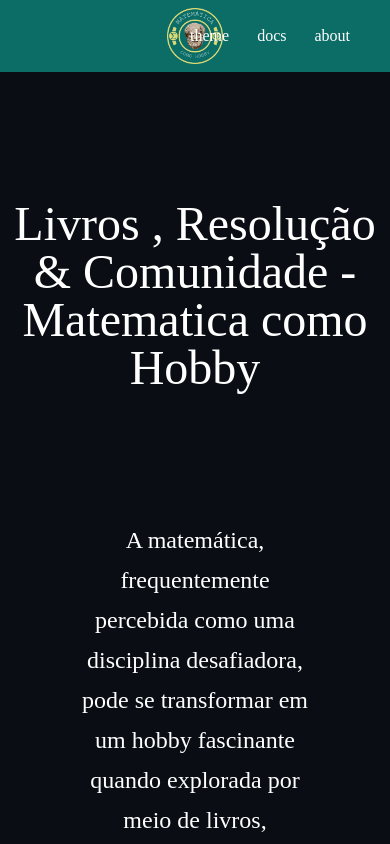
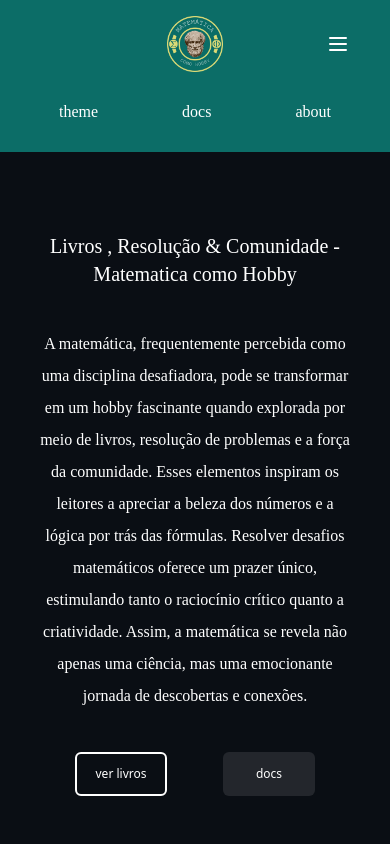
Before and after one commit to Matematica-como-Hobby/Matematica-como-Hobby-Site, a Next.js app: page / in a window 390 px wide. Shown: the top 844 px of the page. Built offline with nearby package versions, Linux system fonts and the light colour scheme; a web font is replaced by a local one.

Commit message:
home page - section base - resposive desing ( mobile ) - creating a new file for navbar and menu icon

```diff
--- a/package.json
+++ b/package.json
@@ -1,5 +1,6 @@
 {
   "dependencies": {
+    "clsx": "^2.1.1",
     "next": "^15.1.5",
     "react": "^19.0.0",
     "react-dom": "^19.0.0"
--- /dev/null
+++ b/src/app/header-button.tsx
@@ -0,0 +1,31 @@
+'use client';
+
+import clsx from 'clsx';
+import { useState } from 'react';
+
+export default function Headernavh(){
+
+  var [isOpen, setOpen] = useState(false)
+
+  return <>
+    <svg onClick={() => setOpen(isOpen = !isOpen)} className="lg:hidden absolute right-10 my-4 w-6 h-6" fill="none" stroke="currentColor" viewBox="0 0 24 24" >
+      <path strokeLinecap="round" strokeLinejoin="round" strokeWidth="2" d="M4 6h16M4 12h16M4 18h16"></path>
+    </svg>
+
+    <nav className={clsx(
+      "max-lg:mt-6 max-lg:mb-2 lg:absolute right-10 lg:py-4",
+      {
+        "max-lg:hidden": isOpen === true,
+        "": isOpen === false,
+      }
+
+      )}
+    >
+      <div className='flex self-end gap-7 sm:gap-3' style={{fontFamily: "Poiret One"}}>
+        <a href='#' className='hover:bg-white/10 rounded px-7 py-1'>theme</a>
+        <a href='#' className='hover:bg-white/10 rounded px-7 py-1'>docs</a>
+        <a href='#' className='hover:bg-white/10 rounded px-7 py-1'>about</a>
+      </div>
+    </nav>
+  </>
+}
--- a/src/app/layout.tsx
+++ b/src/app/layout.tsx
@@ -1,22 +1,19 @@
 import logo from '@/public/logo.png'
 import Image from 'next/image';
+import Headernavh from './header-button';
 
 import '@/styles/global.css';
 
 export default function RootLayout({ children, } : { children : React.ReactNode }) {
+
   return (
     <html lang="en">
       <body className='bg-primary'>
-        <header className='w-full bg-green-mth flex justify-center text-white py-2 px-20 '>
+        <header className='flex flex-col text-white items-center w-full bg-green-mth py-4 px-20'>
+
           <Image className="w-14" src={logo} alt="mth-logo"/>
 
-          <nav className='absolute right-10 py-4'>
-            <div className='flex self-end gap-7 ' style={{fontFamily: "Poiret One"}}>
-              <a>theme</a>
-              <a>docs</a>
-              <a>about</a>
-            </div>
-          </nav>
+          <Headernavh />
 
         </header>
 
--- a/src/app/page.tsx
+++ b/src/app/page.tsx
@@ -1,22 +1,23 @@
 import Image from 'next/image';
 import card_oint from '@/public/card-oint.png'
+
 import "@/styles/neon.css"
 
 export default function Page() {
   return <main>
 
-    <div className='relative z-1 flex flex-col justify-center mt-32 m-auto text-white text-center'>
+    <div className='relative z-1 flex flex-col justify-center m-auto text-white text-center mt-20 sm:mt-32'>
 
-      <h1 className="text-5xl font-[Almendra]">Livros , Resolução & Comunidade - Matematica como Hobby</h1>
+      <h1 className=" font-[Almendra] text-xl w-3/4 mx-auto sm:text-4xl 2xl:text-5xl">Livros , Resolução & Comunidade - Matematica como Hobby</h1>
 
-      <p className="text-2xl leading-10 mt-32 mx-auto w-3/5" style={{fontFamily : "Carattere"}}>A matemática, frequentemente percebida como uma disciplina desafiadora, pode se transformar em um hobby fascinante quando explorada por meio de  livros, resolução de problemas e a força da comunidade. Esses elementos inspiram os leitores a apreciar a beleza dos números e a lógica por trás das fórmulas. Resolver desafios matemáticos oferece um prazer único, estimulando tanto o raciocínio crítico quanto a criatividade. Assim, a matemática se revela não apenas uma ciência, mas uma emocionante jornada de descobertas e conexões.</p>
+      <p className=" w-4/5 leading-8 mx-auto font-[Carattere] mt-10 sm:leading-10 md:text-xl md:mt-24 2xl:w-3/5 2xl:text-2xl 2xl:mt-32  ">A matemática, frequentemente percebida como uma disciplina desafiadora, pode se transformar em um hobby fascinante quando explorada por meio de  livros, resolução de problemas e a força da comunidade. Esses elementos inspiram os leitores a apreciar a beleza dos números e a lógica por trás das fórmulas. Resolver desafios matemáticos oferece um prazer único, estimulando tanto o raciocínio crítico quanto a criatividade. Assim, a matemática se revela não apenas uma ciência, mas uma emocionante jornada de descobertas e conexões.</p>
 
-      <div className='flex gap-14 m-auto mt-32 h-12'>
-        <button className='neonButton w-32 rounded-md text-sm'>
+      <div className='flex gap-14 m-auto mt-10 h-11 sm:mt-32 sm:h-12'>
+        <button className='neonButton rounded-md text-xs w-23 sm:w-32'>
           ver livros
         </button>
 
-        <button className='bg-white/10 w-32 rounded-md text-sm'>
+        <button className='bg-white/10 rounded-md text-xs w-23 sm:w-32'>
           docs
         </button>
 
@@ -24,10 +25,9 @@ export default function Page() {
 
     </div>
 
-    <div className='relative'>
-      <Image alt="card" src={card_oint} className='absolute z-0 -top-40 left-10 opacity-60 w-[30%] pointer-events-none'/>
+    <div className='relative max-lg:mt-20 max-lg:flex max-sm:justify-center'>
+      <Image alt="card" src={card_oint} className='w-[60%] sm:w-[40%] sm:ml-10 z-0 pointer-events-none lg:absolute sm: -top-40 left-10 lg:opacity-60 lg:w-[30%]'/>
     </div>
-
 
   </main>
 }
```
Also changed, not shown: 1 other file (tests, documents, lock files or other folders).
